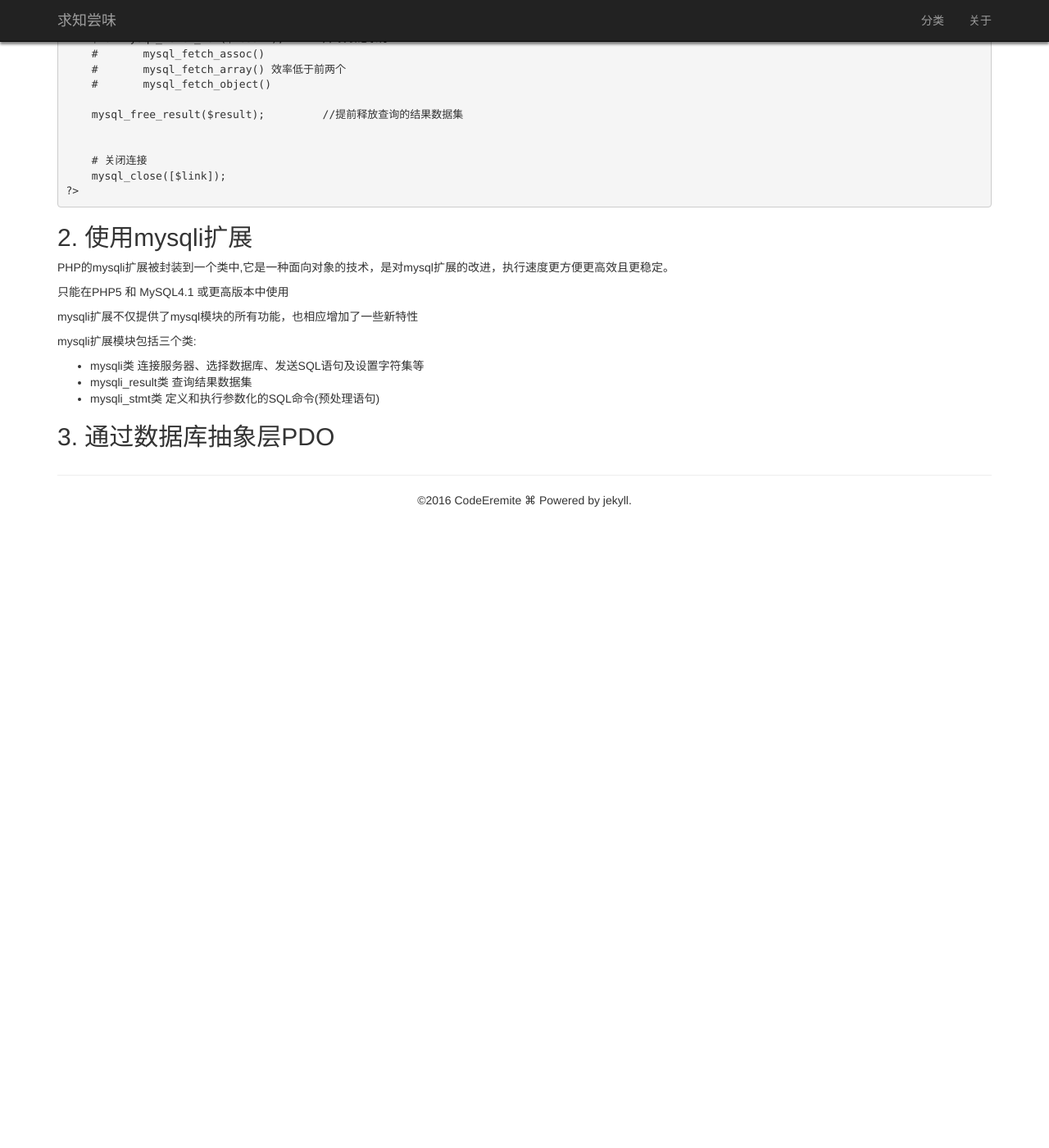
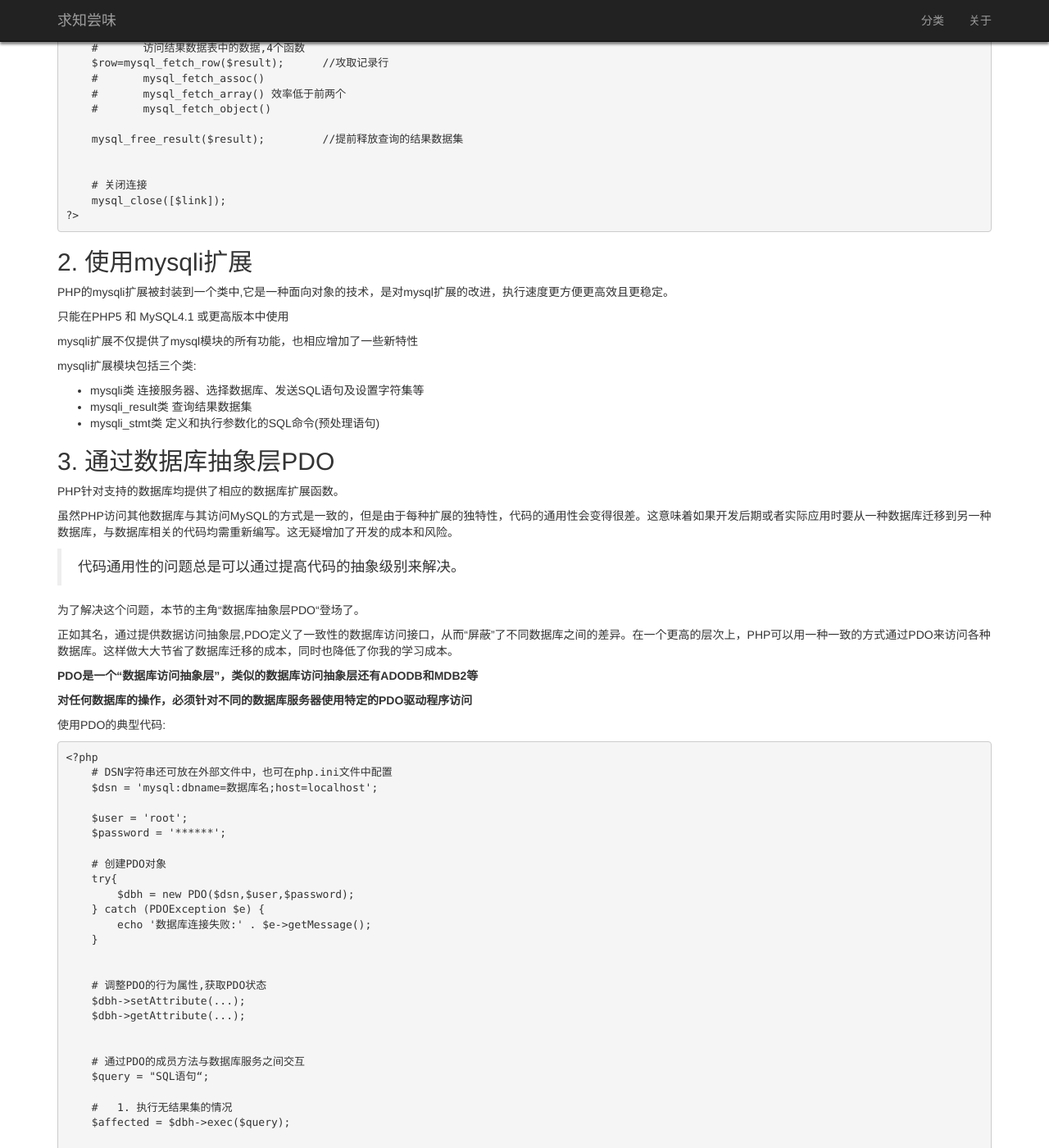
Before and after one commit to CodeEremite/codeeremite.github.io, a Jekyll site: the page built from _posts/2016-03-04-php-mysql.md, in a window 1280 px wide and 1400 px high, scrolled down 1300 px. Shown: the whole window at 82% size. Built offline with Jekyll 4.4.1, drawn with Linux system fonts in a browser that asks for light colours; nearby versions of some CDN libraries; before the commit the page ends 1930 px from its top, so only the background shows below that; some of the changed text lies outside the part shown.

Commit message:
update php-mysql

```diff
--- a/_posts/2016-03-04-php-mysql.md
+++ b/_posts/2016-03-04-php-mysql.md
@@ -10,9 +10,11 @@ tags:        [PHP,MySQL]
 
 # PHP访问MySQL
 
+**声明：本文内容参考了[《细说PHP》](http://item.jd.com/11113844.html),请支持正版书籍!**
+
 PHP和MySQL是LAMP开发平台的重要组件。LAMP能应用如此广泛，除了免费以外，更重要的是组成LAMP开发平台的四个软件不光自身强大,而且协作默契。本文总结了PHP访问MySQL的三种方法，作为后续开发参考。
 
-**对于PHP访问其他数据库，除了具体的扩展函数不同，思路和流程都是相同的。此外，通过数据库抽象层PDO，你可以忽略数据库间的差异，以一种一致的方式来对待数据库与PHP之间的协同。**
+**对于PHP访问其他数据库，除了具体的扩展函数不同，思路和流程都是相同的。通过数据库抽象层PDO，你可以忽略数据库间的差异，以一种一致的方式来对待数据库与PHP之间的协同。**
 
 PHP访问MySQL和直接使用客户端软件去访问MySQL数据库服务器原理和操作步骤是相同的。或者简单的说，在这个过程中PHP充当了MySQL“客户机”的身份。
 
@@ -104,3 +106,69 @@ mysqli扩展模块包括三个类:
     定义和执行参数化的SQL命令(预处理语句)
 
 <h2 id="part3">3. 通过数据库抽象层PDO</h2>
+
+PHP针对支持的数据库均提供了相应的数据库扩展函数。
+
+虽然PHP访问其他数据库与其访问MySQL的方式是一致的，但是由于每种扩展的独特性，代码的通用性会变得很差。这意味着如果开发后期或者实际应用时要从一种数据库迁移到另一种数据库，与数据库相关的代码均需重新编写。这无疑增加了开发的成本和风险。
+
+> 代码通用性的问题总是可以通过提高代码的抽象级别来解决。
+
+为了解决这个问题，本节的主角“数据库抽象层PDO“登场了。
+
+正如其名，通过提供数据访问抽象层,PDO定义了一致性的数据库访问接口，从而“屏蔽”了不同数据库之间的差异。在一个更高的层次上，PHP可以用一种一致的方式通过PDO来访问各种数据库。这样做大大节省了数据库迁移的成本，同时也降低了你我的学习成本。
+
+**PDO是一个“数据库访问抽象层”，类似的数据库访问抽象层还有ADODB和MDB2等**
+
+**对任何数据库的操作，必须针对不同的数据库服务器使用特定的PDO驱动程序访问**
+
+使用PDO的典型代码:
+
+    <?php
+        # DSN字符串还可放在外部文件中，也可在php.ini文件中配置
+        $dsn = 'mysql:dbname=数据库名;host=localhost';
+
+        $user = 'root';
+        $password = '******';
+
+        # 创建PDO对象
+        try{
+            $dbh = new PDO($dsn,$user,$password);
+        } catch (PDOException $e) {
+            echo '数据库连接失败:' . $e->getMessage();
+        }
+
+
+        # 调整PDO的行为属性,获取PDO状态
+        $dbh->setAttribute(...);
+        $dbh->getAttribute(...);
+
+
+        # 通过PDO的成员方法与数据库服务之间交互
+        $query = "SQL语句“;
+
+        #   1. 执行无结果集的情况
+        $affected = $dbh->exec($query);
+
+        if($affected){
+            echo '数据表中受影响的行数为:' . $affected;
+        } else {
+            print_r($dbh->errorinfo());
+        }
+
+        #   2. 执行有返回集或受影响的行数无关紧要时
+        try{
+            $pdostatement = $dbh->query($query);
+            echo '一共从表中获取到' . $pdostatement->rowCount() . '条记录:\n';
+            foreach($pdostatement as $row) {
+                echo $row['字段名'] . "\t";
+                echo $row['字段名'] . "\n";
+            }
+        } catch (PDOException $e) {
+            echo $e->getMessage();
+        }
+
+
+        # 对预处理语句的支持
+        $stmt = $dbh->prepare($query);
+        $stmt->execute(...);
+    ?>
```
